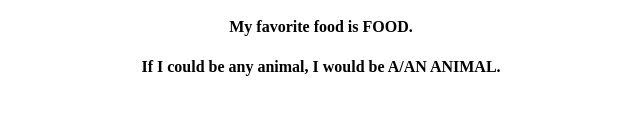
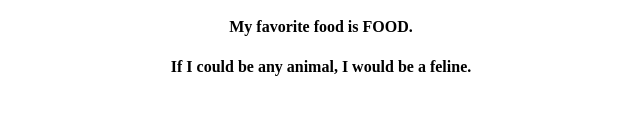
Before and after one commit to HazzyHazzy/myfirstrepo, a plain HTML site: page index.html in a window 1280 px wide. Shown: the part 251-366 px from the top of the page, without its empty margins (319-959 px from the left). Drawn offline with Linux system fonts and the light colour scheme.

Commit message:
adding feline

```diff
--- a/index.html
+++ b/index.html
@@ -14,7 +14,7 @@
 					<h4>My hometown is HOMETOWN.</h4>
 					<h4>My favorite color is pink.</h4>
 					<h4>My favorite food is FOOD.</h4>
-					<h4>If I could be any animal, I would be A/AN ANIMAL.</h4>
+					<h4>If I could be any animal, I would be a feline.</h4>
 			</div>
 		  </body>
 		</html>
```
